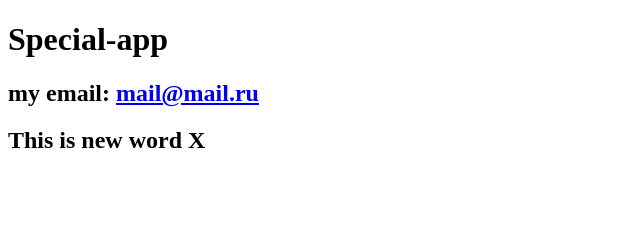
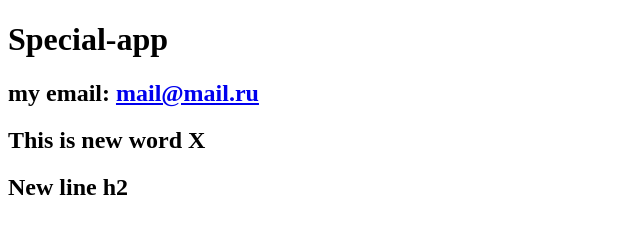
Before and after one commit to Kyrator/special-app, a plain HTML site: page index.html in a window 1280 px wide. Shown: the whole page, without its empty margins (0-640 px from the left). Drawn offline with Linux system fonts and the light colour scheme.

Commit message:
added new line h2

```diff
--- a/index.html
+++ b/index.html
@@ -9,5 +9,6 @@
     <h1>Special-app</h1>
     <h2>my email: <a href="mailto:mail@mail.ru">mail@mail.ru</a></h2>
     <h2>This is new word X</h2>
+    <h2>New line h2</h2>
 </body>
 </html>
```
